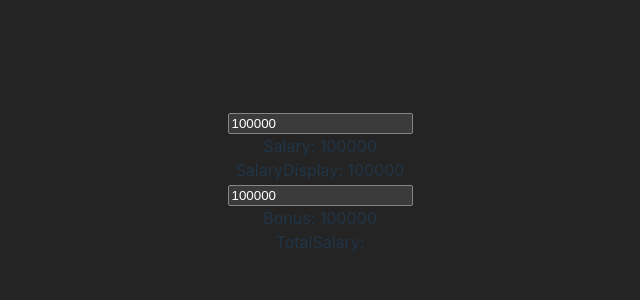
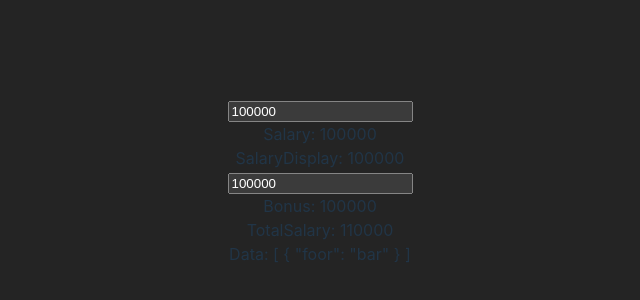
Before and after one commit to choeqq/my-jotai, a React (Vite) app: page / in a window 1280 px wide. Shown: the part 218-518 px from the top of the page, without its empty margins (320-960 px from the left). Built offline with nearby package versions, Linux system fonts and the light colour scheme.

Commit message:
async atoms

```diff
--- /dev/null
+++ b/public/data.json
@@ -0,0 +1,3 @@
+{
+    "foor": "bar"
+}
--- a/src/App.tsx
+++ b/src/App.tsx
@@ -4,6 +4,7 @@ import { atom, useAtom, useAtomValue } from "./jotai";
 const salaryAtom = atom(100_000);
 const bonusAtom = atom(10_000);
 const totalSalaryAtom = atom((get) => get(salaryAtom) + get(bonusAtom));
+const dataAtom = atom(() => fetch("/data.json").then((res) => res.json()));
 
 function SalaryDisplay() {
   const salary = useAtomValue(salaryAtom);
@@ -14,6 +15,7 @@ function App() {
   const [salary, setSalary] = useAtom(salaryAtom);
   const [bonus, setBonus] = useAtom(salaryAtom);
   const totalSalary = useAtomValue(totalSalaryAtom);
+  const data = useAtomValue(dataAtom);
 
   return (
     <div id="root">
@@ -27,6 +29,7 @@ function App() {
       </div>
       <div>{bonus && `Bonus: ${salary}`}</div>
       <div>{totalSalary && `TotalSalary: ${totalSalary}`}</div>
+      <div>{data && `Data: ${JSON.stringify(data, null, 2)}`}</div>
     </div>
   );
 }
--- a/src/jotai.ts
+++ b/src/jotai.ts
@@ -33,11 +33,22 @@ export function atom<AtomType>(
   }
 
   function computeValue() {
-    value =
+    const newValue =
       typeof initialValue === "function"
         ? (initialValue as AtomGetter<AtomType>)(get)
         : value;
+
+    if (newValue && typeof (newValue as any).then === "function") {
+      value = null as AtomType;
+      (newValue as any as Promise<AtomType>).then((resolvedValue) => {
+        value = resolvedValue;
+        subscribers.forEach((callback) => callback(value));
+      });
+    } else {
+      value = newValue;
+    }
   }
+  computeValue();
 
   return {
     get: () => value,
```
